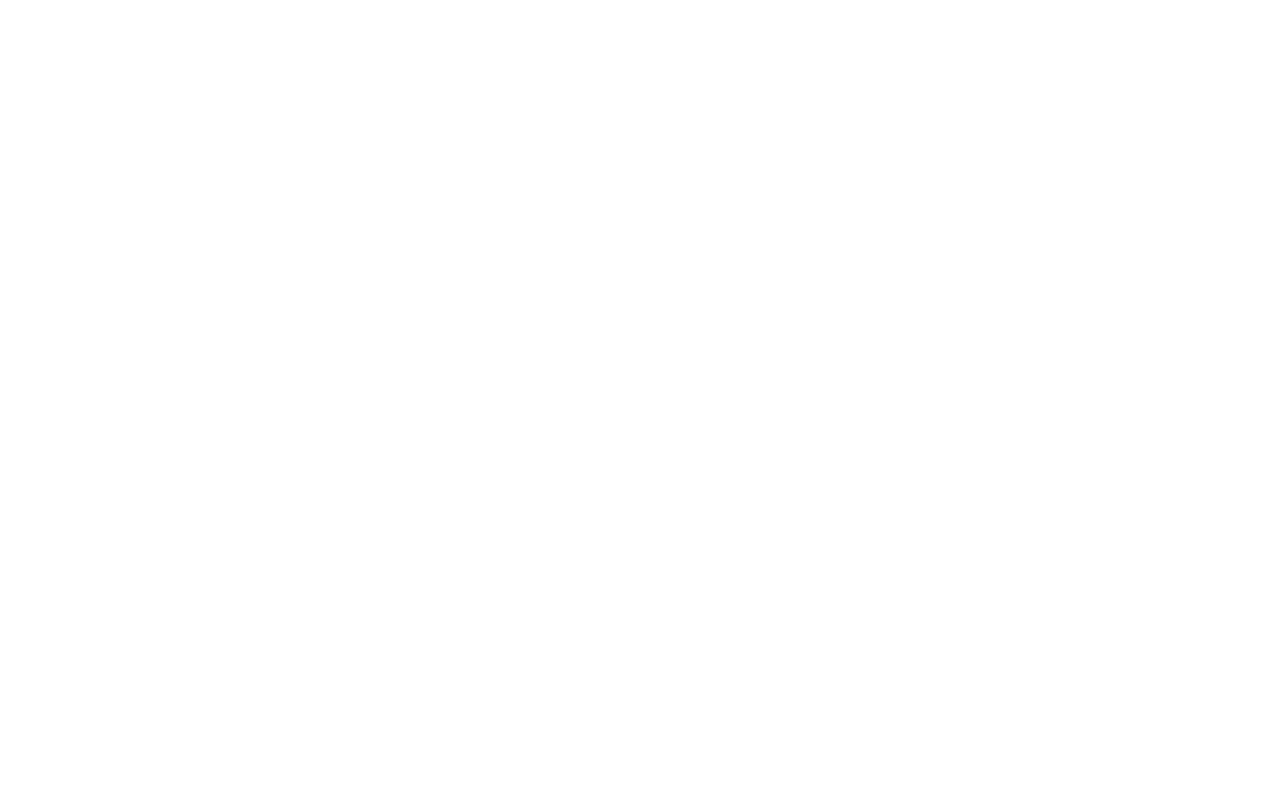
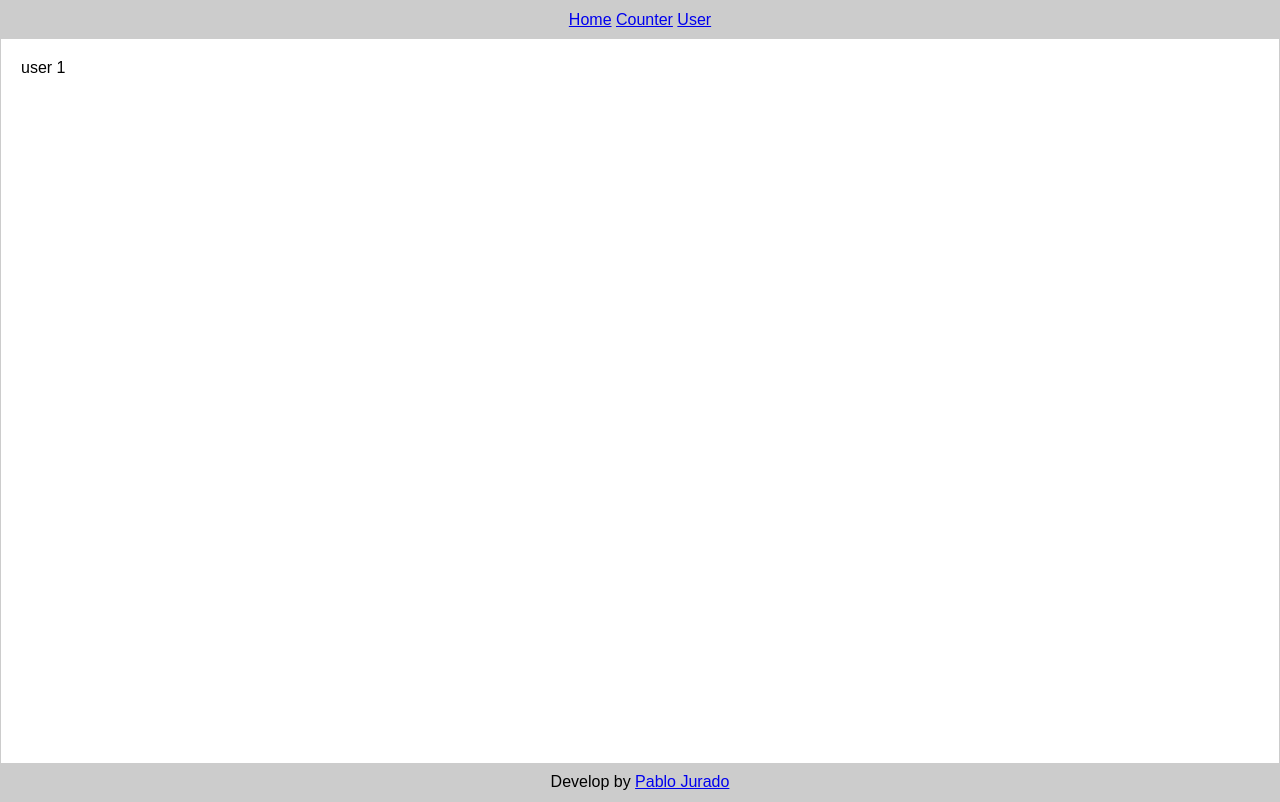
Before and after one commit to pablo-jurado/github-profile, a React (Create React App) app: page /user/1 in a window 1280 px wide. Built offline with nearby package versions, Linux system fonts and the light colour scheme.

Commit message:
add route with params

```diff
--- a/src/components/Nav.js
+++ b/src/components/Nav.js
@@ -1,12 +1,16 @@
 import React from 'react'
 import { Link } from 'react-router'
 import './Nav.css'
+
+const getRandom = () => Math.round( (Math.random() * 10 ) + 1)
 
 const Nav = () => (
   <nav>
     <Link to='/'>Home</Link>
     { '  ' }
     <Link to='/counter'>Counter</Link>
+    { '  ' }
+    <Link to={'/user/'+ getRandom()} >User</Link>
   </nav>
 )
 
--- /dev/null
+++ b/src/components/User.js
@@ -0,0 +1,13 @@
+import React from 'react'
+
+
+
+const User = (props) => {
+  return (
+    <div>
+      user { props.params.id }
+    </div>
+  )
+}
+
+export default User
--- a/src/routes.js
+++ b/src/routes.js
@@ -3,11 +3,14 @@
 
 import App from './components/App'
 import Home from './components/Home'
+import User from './components/User'
+
 import Counter from './containers/counter'
 
 export default (
   <Route path='/' component={App} >
     <IndexRoute component={Home} />
     <Route path='/counter' component={Counter} />
+    <Route path='/user/:id' component={User} />
   </Route>
 )
```
